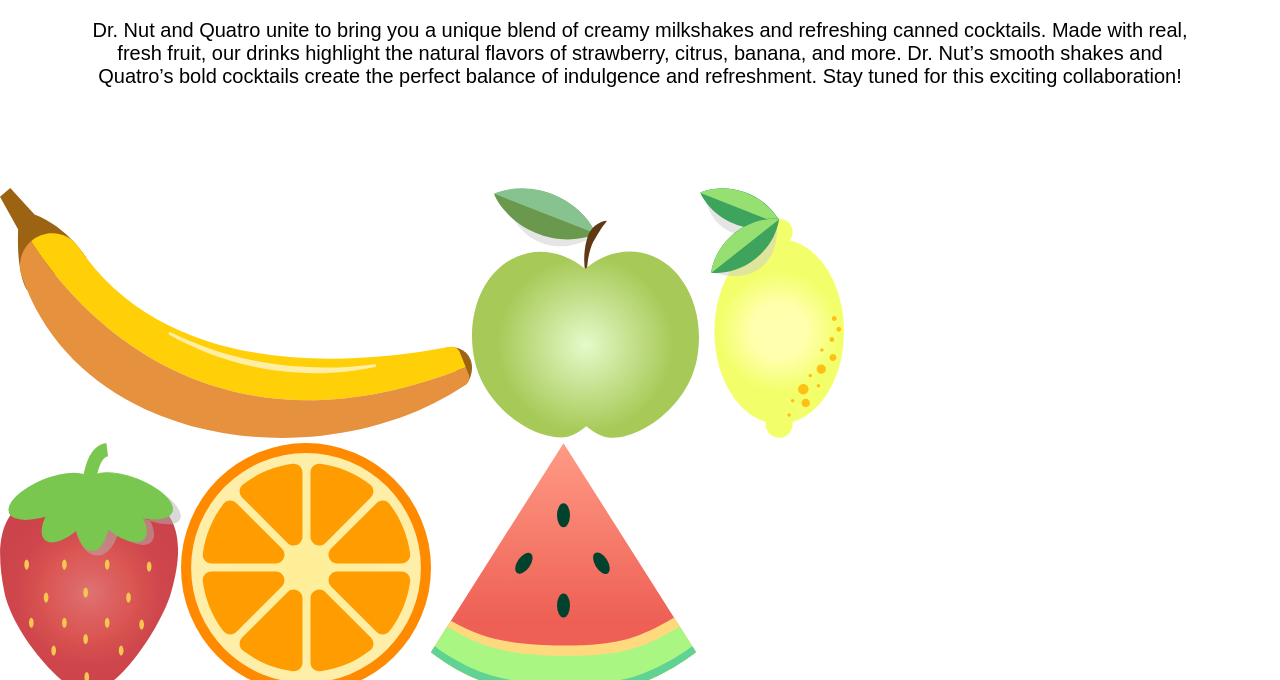
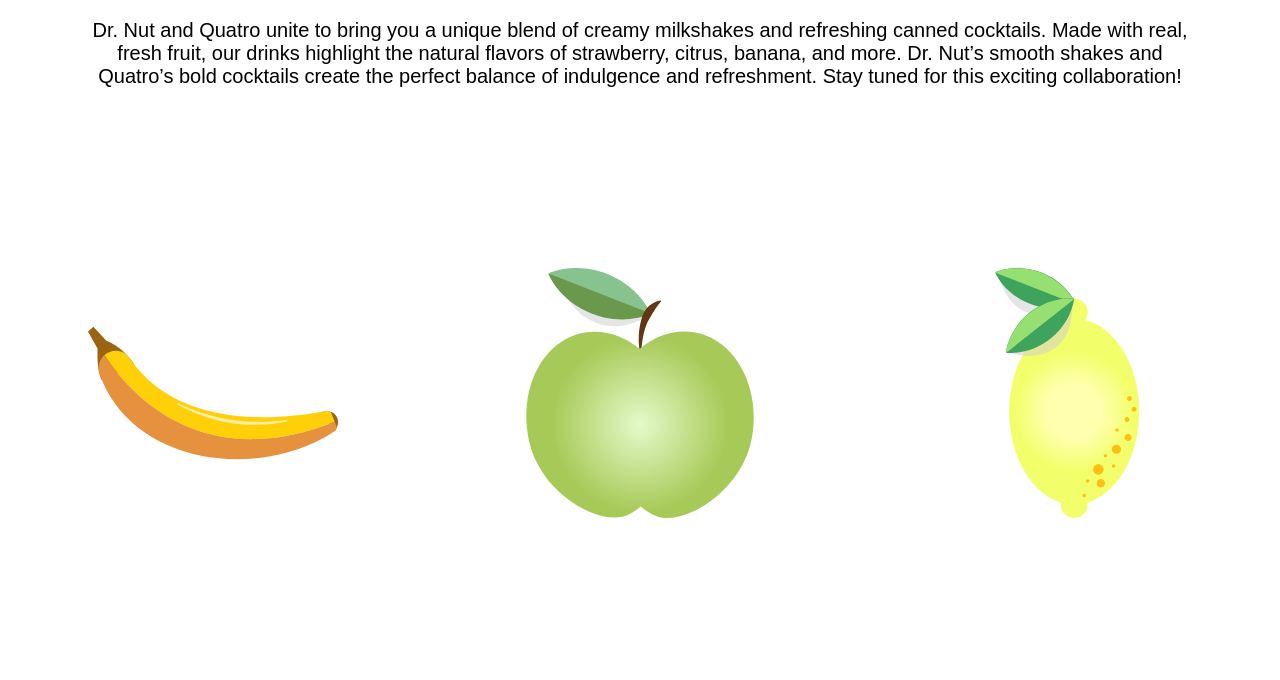
Before and after one commit to Chini03/Dhameliya_H_Gambuzza_J_SVG, a plain HTML site: page index.html in a window 1280 px wide. Shown: the part 106-786 px from the top of the page. Drawn offline with Linux system fonts and the light colour scheme.

Commit message:
Update main.css
This commit adds flex box rules to improve icon layout.

```diff
--- a/css/main.css
+++ b/css/main.css
@@ -3,16 +3,22 @@
 .flex-hor-con {
     display: flex;
     height: max-content;
+    flex-wrap: wrap;
+    justify-content: space-around;
+    padding: 80px 0;
 }
 
 .flex-ver-con {
     display: flex;
     flex-direction: column;
     height: max-content;
+    flex-wrap: wrap;
+    justify-content: space-around;
 }
 
 object {
     height: 250px;
+    width: 250px;
 }
 
 body{
```
